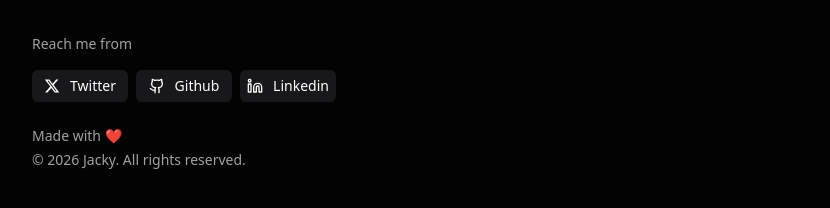
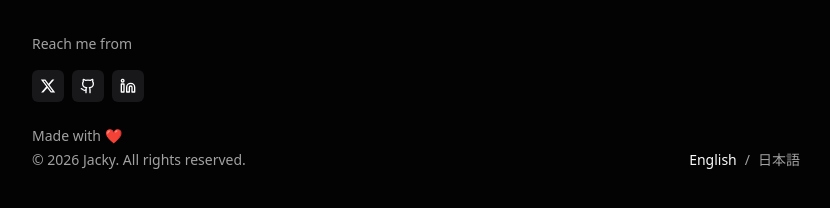
Before and after one commit to newbdez33/jacky.jp, a Next.js app: page / in a window 1280 px wide. Shown: the part 430-638 px from the top of the page, without its empty margins (224-1054 px from the left). Built offline with nearby package versions, Linux system fonts and the light colour scheme; no server answers.

Commit message:
feat: add i18n support and update footer layout

```diff
--- a/app/layout.tsx
+++ b/app/layout.tsx
@@ -1,6 +1,7 @@
 import type { Metadata, Viewport } from "next";
 import { Inter } from "next/font/google";
 import "./globals.css";
+import { LanguageProvider } from "@/lib/i18n-context";
 
 const inter = Inter({
   variable: "--font-inter",
@@ -26,7 +27,9 @@ export default function RootLayout({
       <body
         className={`${inter.variable} antialiased`}
       >
-        {children}
+        <LanguageProvider>
+          {children}
+        </LanguageProvider>
       </body>
     </html>
   );
--- a/components/footer.tsx
+++ b/components/footer.tsx
@@ -1,6 +1,9 @@
+"use client";
+
 import Link from "next/link";
 import { Github, Linkedin } from "lucide-react";
 import { Button } from "@/components/ui/button";
+import { useLanguage } from "@/lib/i18n-context";
 
 function XIcon({ className }: { className?: string }) {
   return (
@@ -16,38 +19,58 @@ function XIcon({ className }: { className?: string }) {
 }
 
 export function Footer() {
+  const { t, language, setLanguage } = useLanguage();
+
   return (
     <footer className="py-6 md:py-8 text-sm text-muted-foreground animate-in fade-in slide-in-from-bottom-8 duration-700 delay-300">
       <div className="max-w-3xl mx-auto px-4 md:px-0 space-y-6">
         <div className="space-y-4">
-          <p className="text-sm text-muted-foreground">Reach me from</p>
+          <p className="text-sm text-muted-foreground">{t.footer.reachMe}</p>
           <div className="flex gap-2">
-            <Button size="sm" asChild className="w-24 rounded-sm bg-zinc-900 hover:bg-zinc-800 text-white border-zinc-800">
+            <Button size="icon-sm" asChild className="rounded-sm bg-zinc-900 hover:bg-zinc-800 text-white border-zinc-800">
               <Link href="https://x.com/z33" target="_blank" rel="noopener noreferrer">
-                <XIcon className="mr-1 h-3.5 w-3.5" />
-                Twitter
+                <XIcon className="h-3.5 w-3.5" />
+                <span className="sr-only">Twitter</span>
               </Link>
             </Button>
-            <Button size="sm" asChild className="w-24 rounded-sm bg-zinc-900 hover:bg-zinc-800 text-white border-zinc-800">
+            <Button size="icon-sm" asChild className="rounded-sm bg-zinc-900 hover:bg-zinc-800 text-white border-zinc-800">
               <Link href="https://github.com/newbdez33" target="_blank" rel="noopener noreferrer">
-                <Github className="mr-1 h-4 w-4" />
-                Github
+                <Github className="h-4 w-4" />
+                <span className="sr-only">Github</span>
               </Link>
             </Button>
-            <Button size="sm" asChild className="w-24 rounded-sm bg-zinc-900 hover:bg-zinc-800 text-white border-zinc-800">
+            <Button size="icon-sm" asChild className="rounded-sm bg-zinc-900 hover:bg-zinc-800 text-white border-zinc-800">
               <Link href="https://www.linkedin.com/in/newbdez33/" target="_blank" rel="noopener noreferrer">
-                <Linkedin className="mr-1 h-4 w-4" />
-                Linkedin
+                <Linkedin className="h-4 w-4" />
+                <span className="sr-only">Linkedin</span>
               </Link>
             </Button>
           </div>
         </div>
 
-        <div className="space-y-1">
-          <p>Made with ❤️</p>
-          <p>
-            © {new Date().getFullYear()} Jacky. All rights reserved.
-          </p>
+        <div className="flex justify-between items-end">
+          <div className="space-y-1">
+            <p>{t.footer.madeWith}</p>
+            <p>
+              © {new Date().getFullYear()} {t.footer.rights}
+            </p>
+          </div>
+
+          <div className="flex gap-2 text-sm">
+            <button
+              onClick={() => setLanguage('en')}
+              className={`transition-colors ${language === 'en' ? "text-foreground font-medium" : "text-muted-foreground hover:text-foreground"}`}
+            >
+              English
+            </button>
+            <span>/</span>
+            <button
+              onClick={() => setLanguage('ja')}
+              className={`transition-colors ${language === 'ja' ? "text-foreground font-medium" : "text-muted-foreground hover:text-foreground"}`}
+            >
+              日本語
+            </button>
+          </div>
         </div>
       </div>
     </footer>
--- a/components/github-contributions.tsx
+++ b/components/github-contributions.tsx
@@ -4,8 +4,10 @@ import { useEffect, useState } from "react";
 import { GitHubCalendar } from "react-github-calendar";
 import Image from "next/image";
 import Link from "next/link";
+import { useLanguage } from "@/lib/i18n-context";
 
 export function GithubContributions() {
+  const { t } = useLanguage();
   const [mounted, setMounted] = useState(false);
   const [totalContributions, setTotalContributions] = useState<number | null>(null);
 
@@ -55,7 +57,7 @@ export function GithubContributions() {
         </div>
         {totalContributions !== null && (
           <h2 className="text-xs font-normal text-muted-foreground">
-            Total {totalContributions} contributions in lifetime
+            {t.github.totalContributionsPrefix}{totalContributions}{t.github.totalContributionsSuffix}
           </h2>
         )}
 
--- a/components/hero.tsx
+++ b/components/hero.tsx
@@ -1,18 +1,32 @@
+"use client";
 
 import Image from "next/image";
 import Link from "next/link";
+import { useLanguage } from "@/lib/i18n-context";
 
 export function Hero() {
+  const { t } = useLanguage();
+
   return (
     <section className="flex flex-col px-4 md:px-0 pb-8">
       <div className="max-w-3xl mx-auto space-y-8">
         <div className="space-y-4">
           <h1 className="text-3xl font-bold tracking-tighter sm:text-4xl md:text-5xl animate-in fade-in slide-in-from-bottom-4 duration-500">
-            Hello! I&apos;m Jacky <span className="inline-block hover:animate-wave origin-bottom-right">👋</span>
+            {t.hero.greeting} <span className="inline-block hover:animate-wave origin-bottom-right">👋</span>
           </h1>
 
           <p className="text-lg text-muted-foreground md:text-xl animate-in fade-in slide-in-from-bottom-8 duration-700 delay-100">
-            I&apos;m a passionate <span className="text-foreground">Full-Stack Developer</span> based in <span className="text-foreground">Tokyo</span>, currently focusing on <span className="text-foreground">AI</span>, <span className="text-foreground">Blockchain</span>, and <span className="text-foreground">trading bot</span> projects, creating innovative solutions that tackle complex user challenges.
+            {t.hero.description.part1}
+            <span className="text-foreground">{t.hero.description.role}</span>
+            {t.hero.description.part2}
+            <span className="text-foreground">{t.hero.description.location}</span>
+            {t.hero.description.part3}
+            <span className="text-foreground">{t.hero.description.ai}</span>
+            {t.hero.description.comma1}
+            <span className="text-foreground">{t.hero.description.blockchain}</span>
+            {t.hero.description.comma2}
+            <span className="text-foreground">{t.hero.description.tradingBot}</span>
+            {t.hero.description.part4}
           </p>
         </div>
       </div>
--- /dev/null
+++ b/lib/i18n-context.tsx
@@ -0,0 +1,146 @@
+"use client";
+
+import React, { createContext, useContext, useEffect, useState } from "react";
+
+type Language = "en" | "ja";
+
+type Translations = {
+  hero: {
+    greeting: string;
+    description: {
+      part1: string;
+      role: string;
+      part2: string;
+      location: string;
+      part3: string;
+      ai: string;
+      comma1: string;
+      blockchain: string;
+      comma2: string;
+      tradingBot: string;
+      part4: string;
+    };
+  };
+  footer: {
+    reachMe: string;
+    madeWith: string;
+    rights: string;
+  };
+  github: {
+    totalContributionsPrefix: string;
+    totalContributionsSuffix: string;
+  };
+};
+
+const translations: Record<Language, Translations> = {
+  en: {
+    hero: {
+      greeting: "Hello! I'm Jacky",
+      description: {
+        part1: "I'm a passionate ",
+        role: "Full-Stack Developer",
+        part2: " based in ",
+        location: "Tokyo",
+        part3: ", currently focusing on ",
+        ai: "AI",
+        comma1: ", ",
+        blockchain: "Blockchain",
+        comma2: ", and ",
+        tradingBot: "trading bot",
+        part4: " projects, creating innovative solutions that tackle complex user challenges.",
+      },
+    },
+    footer: {
+      reachMe: "Reach me from",
+      madeWith: "Made with ❤️",
+      rights: "Jacky. All rights reserved.",
+    },
+    github: {
+      totalContributionsPrefix: "Total ",
+      totalContributionsSuffix: " contributions in lifetime",
+    },
+  },
+  ja: {
+    hero: {
+      greeting: "こんにちは！Jackyです",
+      description: {
+        part1: "",
+        role: "フルスタック開発者",
+        part2: "として",
+        location: "東京",
+        part3: "を拠点に活動しています。現在は",
+        ai: "AI",
+        comma1: "、",
+        blockchain: "ブロックチェーン",
+        comma2: "、",
+        tradingBot: "トレーディングボット",
+        part4: "のプロジェクトに注力し、複雑なユーザー課題を解決する革新的なソリューションを作成しています。",
+      },
+    },
+    footer: {
+      reachMe: "お問い合わせ",
+      madeWith: "Made with ❤️",
+      rights: "Jacky. All rights reserved.",
+    },
+    github: {
+      totalContributionsPrefix: "生涯のコントリビューション総数: ",
+      totalContributionsSuffix: "",
+    },
+  },
+};
+
+type LanguageContextType = {
+  language: Language;
+  setLanguage: (lang: Language) => void;
+  t: Translations;
+};
+
+const LanguageContext = createContext<LanguageContextType | undefined>(undefined);
+
+export function LanguageProvider({ children }: { children: React.ReactNode }) {
+  const [language, setLanguage] = useState<Language>("en");
+
+  useEffect(() => {
+    const savedLang = localStorage.getItem("language") as Language;
+    if (savedLang && (savedLang === "en" || savedLang === "ja")) {
+      setLanguage(savedLang);
+    } else {
+      const browserLang = navigator.language.toLowerCase();
+      if (browserLang.startsWith("ja")) {
+        setLanguage("ja");
+      } else {
+        setLanguage("en");
+      }
+    }
+  }, []);
+
+  const handleSetLanguage = (lang: Language) => {
+    setLanguage(lang);
+    localStorage.setItem("language", lang);
+  };
+
+  // Prevent hydration mismatch by rendering children only after mount,
+  // or accept the mismatch for initial render.
+  // Better approach for SEO is to default to EN on server and update on client,
+  // but for a simple portfolio this is fine.
+
+  const value = {
+    language,
+    setLanguage: handleSetLanguage,
+    t: translations[language],
+  };
+
+  return (
+    <LanguageContext.Provider value={value}>
+      {children}
+    </LanguageContext.Provider>
+  );
+}
+
+export function useLanguage() {
+  const context = useContext(LanguageContext);
+  if (context === undefined) {
+    throw new Error("useLanguage must be used within a LanguageProvider");
+  }
+  return context;
+}
```
